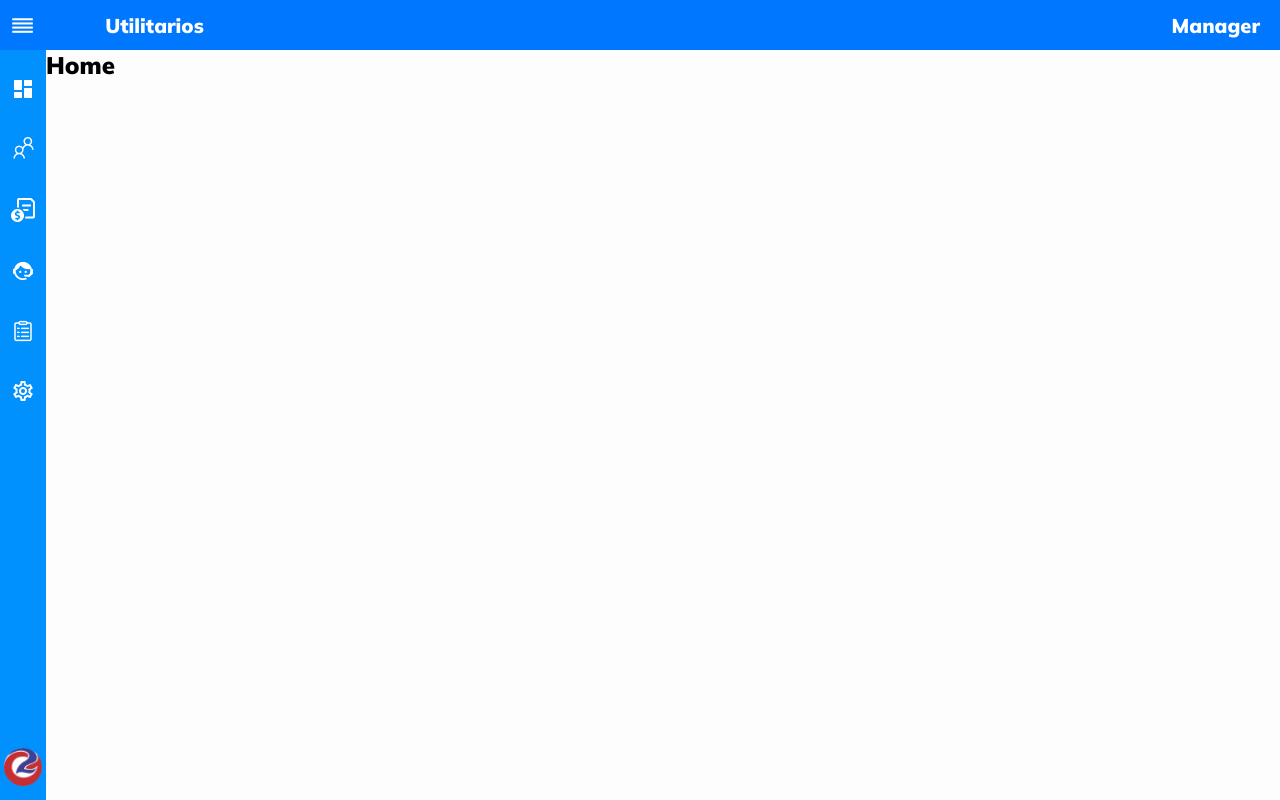
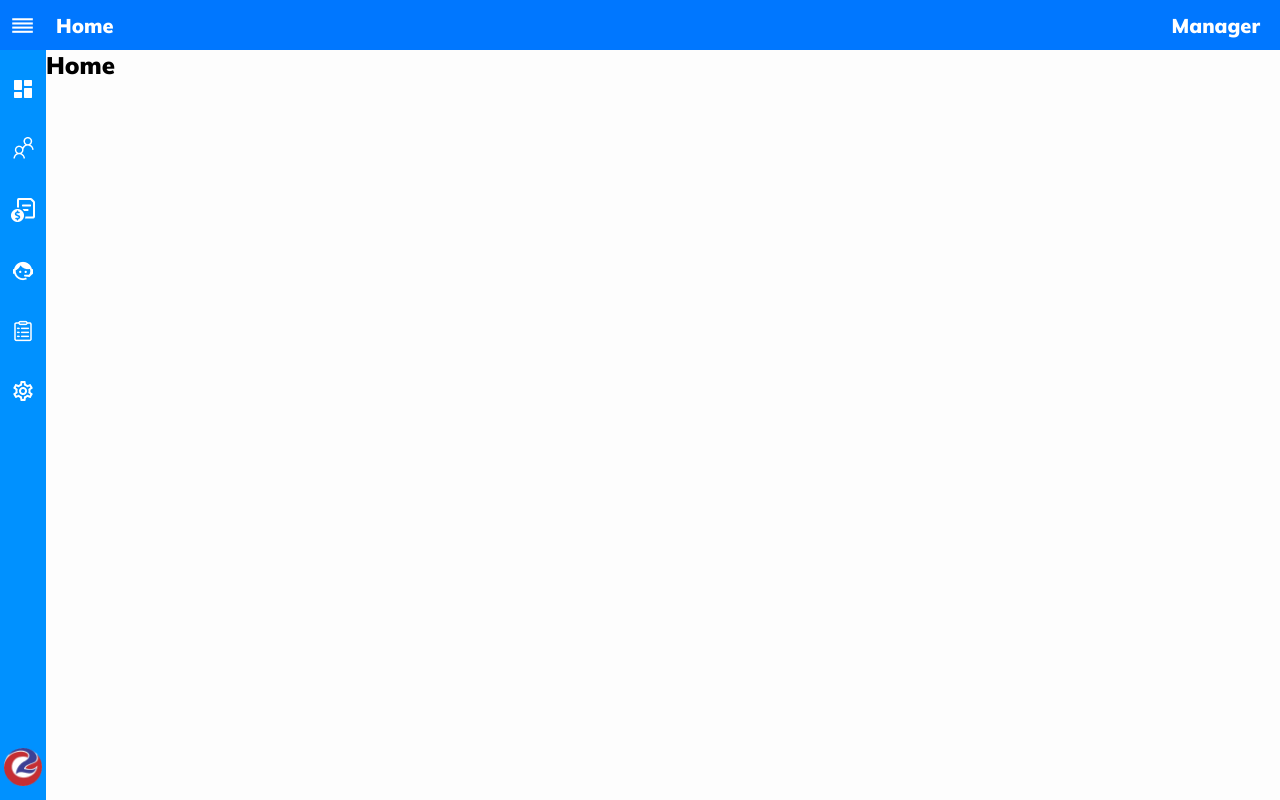
Before and after one commit to Rezsende/inforG2-Teste-Front-End, a Vue app: page / in a window 1280 px wide. Built offline with nearby package versions, Linux system fonts and the light colour scheme; sample sign-in values are in the browser's storage.

Commit message:
changing the header state with the url value

```diff
--- a/src/components/NavbarComponente.vue
+++ b/src/components/NavbarComponente.vue
@@ -7,7 +7,8 @@
 
 <div class="route-menu">
   <div>
-    <span class="settings-label">Utilitarios</span>
+
+    <span class="settings-label" >{{ nomeItem }}</span>
   </div>
   <div>
     <span class="Manger">Manager</span>
@@ -16,6 +17,22 @@
 
 </header>
 </template>
+
+<script>
+import { useRouter } from 'vue-router';
+
+export default {
+  setup() {
+    const router = useRouter();
+    const currentRoute = router.currentRoute.value;
+    const nomeItem = currentRoute.name;
+    return {
+      nomeItem
+    };
+  }
+}
+</script>
+
 
 
 
@@ -49,7 +66,7 @@ header {
 
 }
 .settings-label {
-  margin-left: 50%;
+  /* margin-left: 50%; */
   font-size: 20px;
   color: #ffffff;
 }
--- a/src/router/index.ts
+++ b/src/router/index.ts
@@ -10,7 +10,7 @@ import Pagina_fourView from '../views/Pagina_fourView.vue'
 const routes: Array<RouteRecordRaw> = [
   {
     path: '/',
-    name: 'home',
+    name: 'Home',
     component: HomeView,
     beforeEnter: (to, from, next)=>{
       if(localStorage.getItem('token') != undefined){
@@ -34,27 +34,27 @@ const routes: Array<RouteRecordRaw> = [
   },
   {
     path:'/Pagina_oneView',
-    name: 'Pagina_oneView',
+    name: 'Pagina 1',
     component: Pagina_oneView
   },
   {
     path:'/Pagina_TwoView',
-    name: 'Pagina_TwoView',
+    name: 'Pagina 2',
     component: Pagina_TwoView
   },
   {
     path:'/Pagina_ThreeView',
-    name: 'Pagina_ThreeView',
+    name: 'Pagina 3',
     component: Pagina_ThreeView
   },
   {
     path:'/Pagina_fourView',
-    name: 'Pagina_fourView',
+    name: 'Pagina 4',
     component: Pagina_fourView
   },
   {
     path:'/UltilitariosView',
-    name:'UltilitariosView',
+    name:'Ultilitarios',
     component: UltilitariosView
   }
 
```
Also changed, not shown: src/components/MenuComponente.vue (line endings or trailing spaces).
